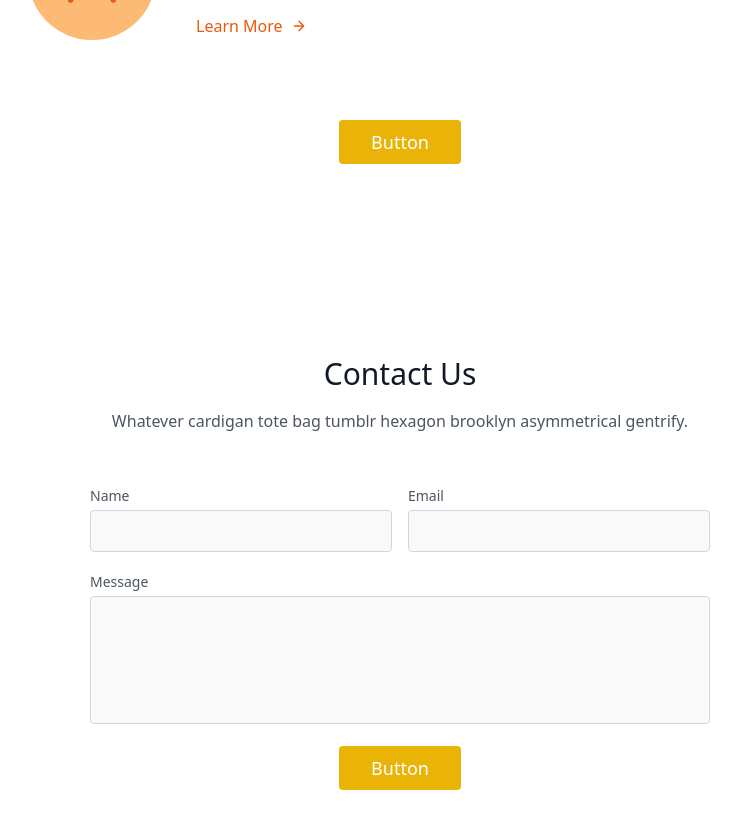
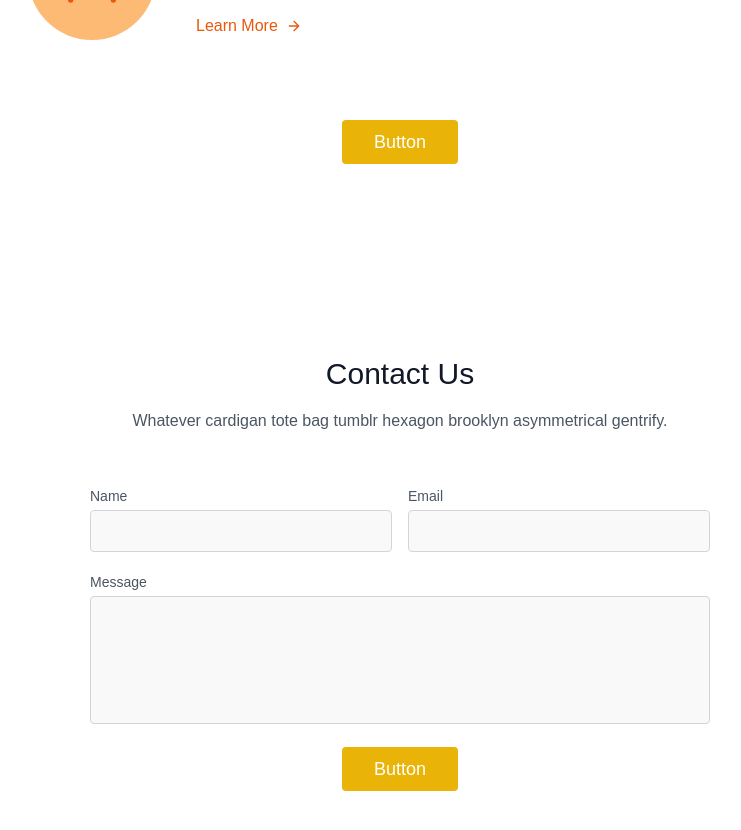
Before and after one commit to SubhranilRaha/Pragmate-Frontend, a React (Create React App) app: page / in a window 1280 px wide. Shown: the part 1020-1850 px from the top of the page, without its empty margins (240-981 px from the left). Built offline with nearby package versions, Linux system fonts and the light colour scheme; the HTML template or start-up script is replaced by a standard one.

Commit message:
added theme colors

```diff
--- a/src/index.css
+++ b/src/index.css
@@ -2,6 +2,10 @@
 @tailwind components;
 @tailwind utilities;
 
+@layer components{
+    html {
+        scroll-behavior: smooth;
+    }
     .btn1{
         @apply text-white bg-orange-600 font-[Poppins] py-1 px-4 rounded md:ml-8 hover:bg-green-700
         duration-500
@@ -10,3 +14,4 @@
         @apply text-orange-600 border-orange-600 border font-[Poppins] py-1 px-4 rounded md:ml-8 hover:text-green-700  hover:border-green-700
         duration-500
     }
+}
--- a/tailwind.config.js
+++ b/tailwind.config.js
@@ -2,7 +2,23 @@
 module.exports = {
   content: ["./src/**/*.{js,jsx,ts,tsx}",],
   theme: {
-    extend: {},
+    fontFamily: {
+      sans: ['Poppins', 'sans-serif'],
+    },
+    extend: {
+      colors: {
+        'first': '#F45502',
+        'alt': '#FFCC48',
+        'bg': '#e2e0e6',
+        'dbg': '#2a2a35',
+        'body': '#ffffff',
+        'sbody': '#414353',
+        'txt': '#343339',
+        'altxt': '#424145',
+        'dtxt': '#cccdd0',
+        'daltxt': '#d5d5e2',
+      },
+    },
   },
   plugins: [],
 }
```
Lines whose indentation alone changed are shown as unchanged.
